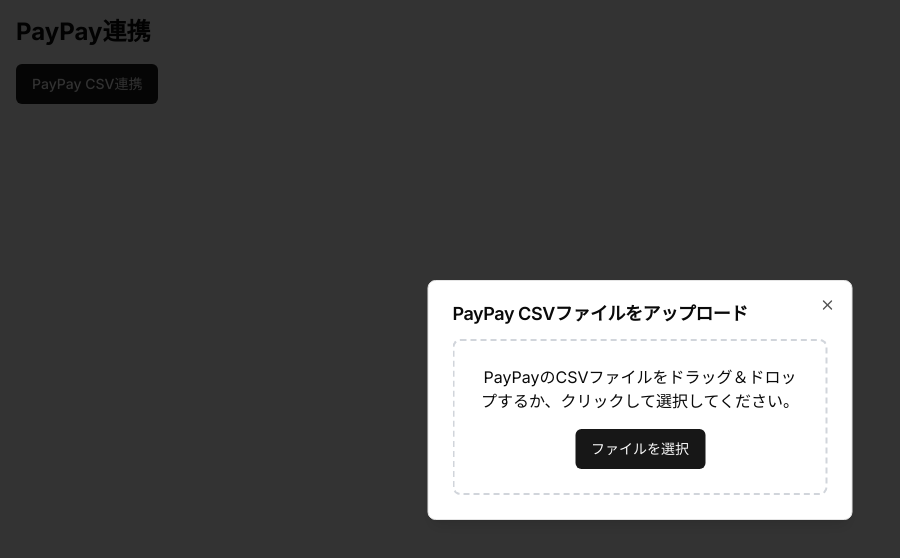
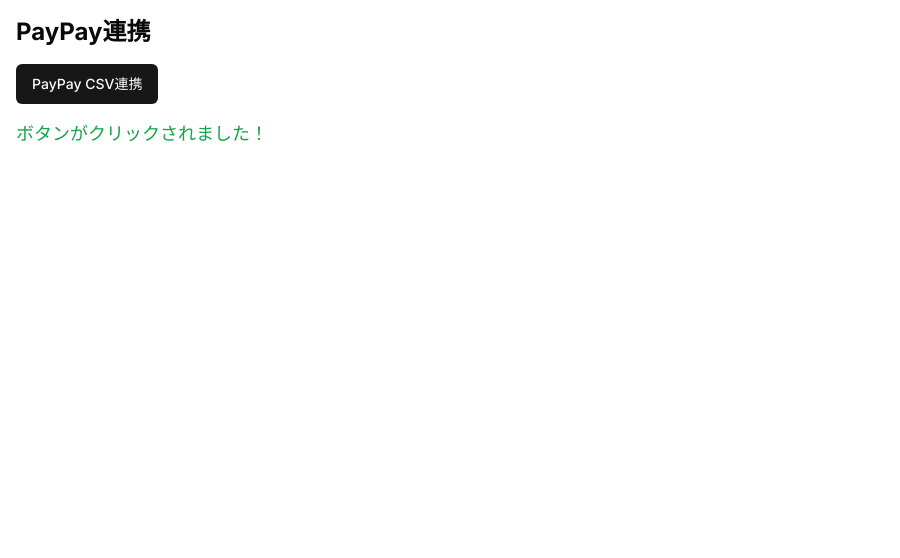
Before and after one commit to shikiuku/student-budget-native, a Next.js app: page /paypay in a window 1280 px wide. Both pictures are taken after a click on the button "PayPay CSV連携". Shown: the top 558 px of the page, without its empty margins (0-900 px from the left). Built offline with nearby package versions, Linux system fonts and the light colour scheme; no server answers.

Commit message:
Test: Add temporary button click test to PayPay page
This commit temporarily modifies `app/paypay/page.tsx` to display a text message when the button is clicked, to verify if the button click event is correctly registered.

```diff
--- a/app/paypay/page.tsx
+++ b/app/paypay/page.tsx
@@ -2,36 +2,19 @@
 
 import { useState } from 'react';
 import { Button } from '@/components/ui/button';
-import { Dialog, DialogContent, DialogHeader, DialogTitle, DialogTrigger } from '@/components/ui/dialog';
-import PayPayCsvUpload from '@/components/paypay-csv-upload';
-import { useToast } from '@/components/ui/use-toast'; // useToastをインポート
 
 export default function PayPayPage() {
-  const [isOpen, setIsOpen] = useState(false);
-  const { toast } = useToast();
+  const [message, setMessage] = useState('');
 
-  const handleUploadSuccess = () => {
-    setIsOpen(false); // ダイアログを閉じる
-    toast({
-      title: "アップロード完了",
-      description: "PayPayの支出履歴が正常に記録されました。",
-    });
+  const handleClick = () => {
+    setMessage('ボタンがクリックされました！');
   };
 
   return (
     <div className="container mx-auto p-4">
       <h1 className="text-2xl font-bold mb-4">PayPay連携</h1>
-      <Dialog open={isOpen} onOpenChange={setIsOpen}>
-        <DialogTrigger asChild>
-          <Button>PayPay CSV連携</Button>
-        </DialogTrigger>
-        <DialogContent className="sm:max-w-[425px]">
-          <DialogHeader>
-            <DialogTitle>PayPay CSVファイルをアップロード</DialogTitle>
-          </DialogHeader>
-          <PayPayCsvUpload onUploadSuccess={handleUploadSuccess} />
-        </DialogContent>
-      </Dialog>
+      <Button onClick={handleClick}>PayPay CSV連携</Button>
+      {message && <p className="mt-4 text-lg text-green-600">{message}</p>}
     </div>
   );
 }
```
